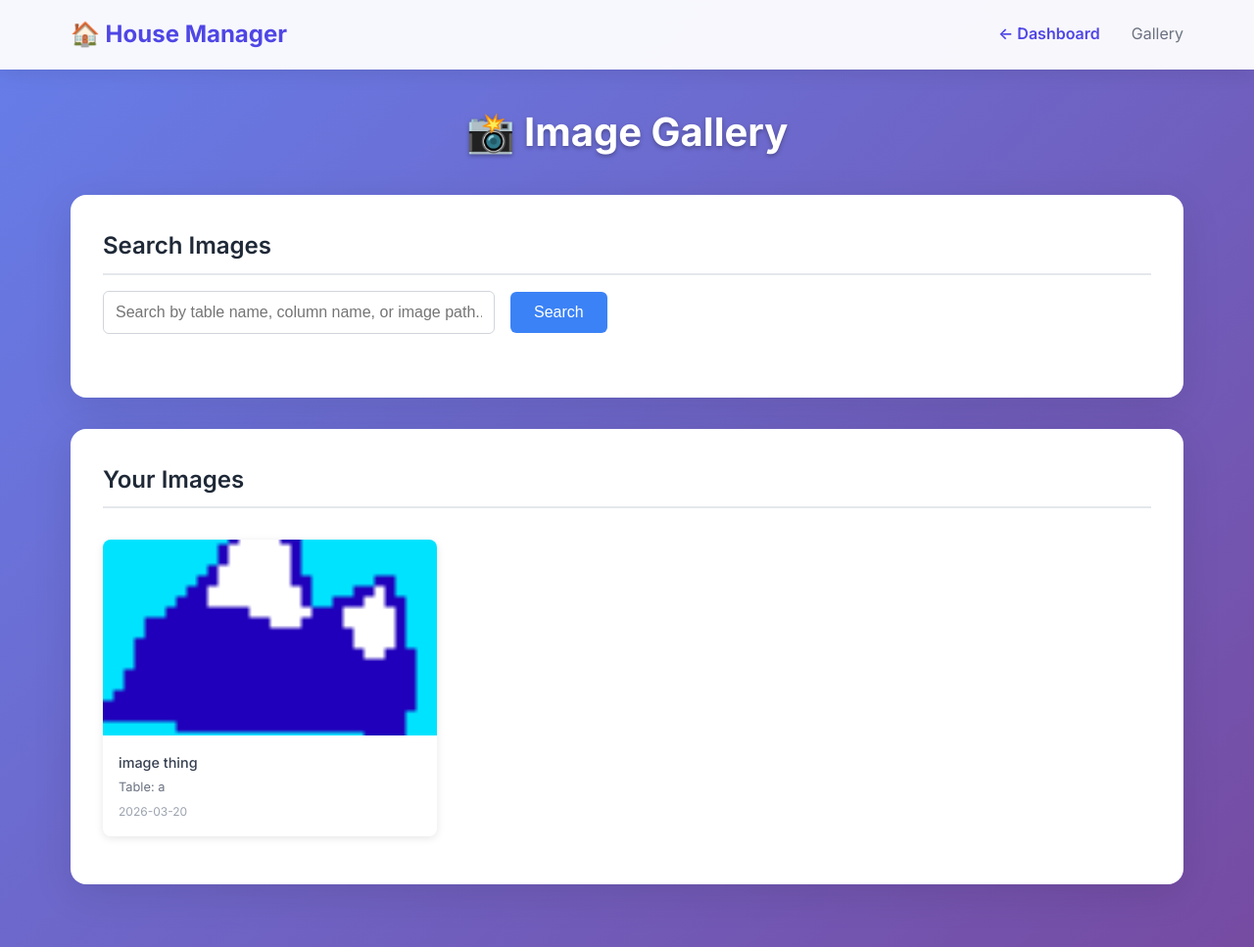
After one commit to Tejas-pandey1/Website, a Flask app: page /gallery in a window 1280 px wide. The commit adds this page. Shown: the whole page at 98% size. Run offline with Flask 3, Linux system fonts and the light colour scheme; the visitor is signed in with stand-in values (Sample User, id 1); data comes from the database, SQL or seed files in the repository; both versions use the stored data as it was after the commit.

Commit message:
init database

```diff
--- a/app.py
+++ b/app.py
@@ -2,23 +2,49 @@ import os
 from datetime import datetime
 
 from flask import Flask, render_template, request, redirect, jsonify, session
+from werkzeug.utils import secure_filename
+from werkzeug.security import generate_password_hash, check_password_hash
 import sqlite3
 import threading
 import time
 
 app = Flask(__name__)
-app.secret_key = os.environ.get("SECRET_KEY", "replace-with-a-secure-random-secret")  # Change in production
+app.secret_key = os.environ.get("SECRET_KEY", "your-super-secret-key-change-in-production-really-do-it")
+app.config['SESSION_PERMANENT'] = True
+app.config['PERMANENT_SESSION_LIFETIME'] = 30 * 24 * 60 * 60  # 30 days
+
+# Image upload configuration
+UPLOAD_FOLDER = 'static/uploads'
+ALLOWED_EXTENSIONS = {'png', 'jpg', 'jpeg', 'gif', 'webp'}
+app.config['UPLOAD_FOLDER'] = UPLOAD_FOLDER
+app.config['MAX_CONTENT_LENGTH'] = 16 * 1024 * 1024  # 16MB max file size
+
+# Create upload folder if it doesn't exist
+if not os.path.exists(UPLOAD_FOLDER):
+    os.makedirs(UPLOAD_FOLDER)
+
+def get_db():
+    db_path = os.path.join(os.getcwd(), "database.db")
+    conn = sqlite3.connect(db_path)
+    conn.row_factory = sqlite3.Row
+    return conn
+
+def allowed_file(filename):
+    return '.' in filename and filename.rsplit('.', 1)[1].lower() in ALLOWED_EXTENSIONS
 
 from database_setup import main as setup_db
 setup_db()
 
+# Verify database has required tables
+db = get_db()
+managers_table = db.execute("SELECT name FROM sqlite_master WHERE type='table' AND name='managers'").fetchone()
+if not managers_table:
+    app.logger.error("Managers table not found! Database setup may have failed.")
+else:
+    user_count = db.execute("SELECT COUNT(*) as count FROM managers").fetchone()["count"]
+    app.logger.info(f"Database initialized successfully. {user_count} users found.")
+
 background_thread_started = False
-
-
-def get_db():
-    conn = sqlite3.connect("database.db")
-    conn.row_factory = sqlite3.Row
-    return conn
 
 
 def get_cell_values(db, table_id):
@@ -216,16 +242,19 @@ def login():
         db = get_db()
 
         user = db.execute(
-            "SELECT * FROM managers WHERE username=? AND password=?",
-            (username, password),
+            "SELECT * FROM managers WHERE username=?",
+            (username,),
         ).fetchone()
 
-        if user:
+        if user and check_password_hash(user["password"], password):
             session["manager_id"] = user["id"]
             session["username"] = user["username"]
+            session.permanent = True  # Make session persistent
+            app.logger.info(f"User logged in: {username}")
             return redirect("/dashboard")
         else:
-            return "Login Failed", 401
+            app.logger.warning(f"Failed login attempt for username: {username}")
+            return "Invalid username or password", 401
 
     except Exception as e:
         app.logger.error(f"Error in login: {e}")
@@ -237,25 +266,71 @@ def register():
     if request.method == "GET":
         return render_template("register.html")
 
-    username = request.form["username"]
-    password = request.form["password"]
+    username = request.form.get("username", "").strip()
+    password = request.form.get("password", "").strip()
+
+    # Validation
+    if not username or not password:
+        return "Username and password are required", 400
+
+    if len(username) < 3:
+        return "Username must be at least 3 characters long", 400
+
+    if len(password) < 6:
+        return "Password must be at least 6 characters long", 400
+
+    # Hash the password
+    hashed_password = generate_password_hash(password)
 
     db = get_db()
 
-    db.execute(
-        "INSERT INTO managers (username,password) VALUES (?,?)",
-        (username, password),
-    )
+    try:
+        # Check if username already exists
+        existing_user = db.execute(
+            "SELECT id FROM managers WHERE username = ?",
+            (username,)
+        ).fetchone()
 
-    db.commit()
+        if existing_user:
+            return "Username already exists. Please choose a different username.", 400
 
-    return redirect("/manager")
+        # Insert new user
+        db.execute(
+            "INSERT INTO managers (username, password) VALUES (?, ?)",
+            (username, hashed_password)
+        )
+        db.commit()
+
+        app.logger.info(f"New user registered: {username}")
+        return redirect("/manager")
+
+    except Exception as e:
+        app.logger.error(f"Error registering user: {e}")
+        return "Registration failed. Please try again.", 500
 
 
 @app.route("/logout")
 def logout():
     session.clear()
+    session.pop('manager_id', None)
+    session.pop('username', None)
     return redirect("/")
+
+
+@app.route("/debug")
+def debug():
+    """Debug route to check session and database status"""
+    db = get_db()
+    users = db.execute("SELECT id, username FROM managers").fetchall()
+
+    user_list = "".join(f"<li>{user['username']} (ID: {user['id']})</li>" for user in users)
+
+    return f"""
+    <h1>Debug Info</h1>
+    <p>Session: {dict(session)}</p>
+    <p>Users in DB: {len(users)}</p>
+    <ul>{user_list}</ul>
+    """
 
 
 @app.route("/dashboard")
@@ -508,7 +583,25 @@ def create_row(table_id):
     ).fetchall()
 
     for col in columns:
-        value = request.form.get(f"col_{col['id']}", "")
+        value = ""
+
+        # Handle image uploads
+        if col["type"] == "image":
+            file_key = f"col_{col['id']}"
+            if file_key in request.files:
+                file = request.files[file_key]
+                if file and file.filename and allowed_file(file.filename):
+                    try:
+                        filename = secure_filename(file.filename)
+                        filename = f"{manager_id}_{col['id']}_{datetime.utcnow().timestamp()}_{filename}"
+                        file_path = os.path.join(app.config['UPLOAD_FOLDER'], filename)
+                        file.save(file_path)
+                        value = f"/{file_path}"
+                    except Exception as e:
+                        app.logger.error(f"Error uploading image: {e}")
+        else:
+            value = request.form.get(f"col_{col['id']}", "")
+
         auto_change = 1 if col["auto_change"] and col["type"] == "number" else 0
         change_type = request.form.get(f"change_type_{col['id']}") if auto_change else None
         change_amount_str = request.form.get(f"change_amount_{col['id']}") if auto_change else None
@@ -584,7 +677,26 @@ def update_cell(row_id, column_id):
         (row_id, column_id),
     ).fetchone()
 
-    value = request.form.get("value", "")
+    value = ""
+
+    # Handle image uploads
+    if column["type"] == "image":
+        if 'value' in request.files:
+            file = request.files['value']
+            if file and file.filename and allowed_file(file.filename):
+                try:
+                    filename = secure_filename(file.filename)
+                    filename = f"{manager_id}_{column_id}_{datetime.utcnow().timestamp()}_{filename}"
+                    file_path = os.path.join(app.config['UPLOAD_FOLDER'], filename)
+                    file.save(file_path)
+                    value = f"/{file_path}"
+                except Exception as e:
+                    app.logger.error(f"Error uploading image: {e}")
+        else:
+            # If no new file, keep existing value
+            value = existing["value"] if existing else ""
+    else:
+        value = request.form.get("value", "")
 
     if column["type"] == "number":
         if column["edit_mode"] == "systematic":
@@ -659,6 +771,89 @@ def create_table():
     return redirect("/dashboard")
 
 
+@app.route("/upload_image", methods=["POST"])
+def upload_image():
+    login_check = require_login()
+    if login_check:
+        return login_check
+
+    manager_id = get_current_manager_id()
+
+    if 'file' not in request.files:
+        return "No file provided", 400
+
+    file = request.files['file']
+
+    if file.filename == '':
+        return "No file selected", 400
+
+    if not allowed_file(file.filename):
+        return "File type not allowed. Allowed: png, jpg, jpeg, gif, webp", 400
+
+    try:
+        filename = secure_filename(file.filename)
+        filename = f"{manager_id}_{datetime.utcnow().timestamp()}_{filename}"
+        file_path = os.path.join(app.config['UPLOAD_FOLDER'], filename)
+        file.save(file_path)
+
+        db = get_db()
+        db.execute(
+            "INSERT INTO images (manager_id, filename, file_path) VALUES (?, ?, ?)",
+            (manager_id, file.filename, f"/{file_path}")
+        )
+        db.commit()
+
+        return jsonify({"success": True, "filename": filename, "path": f"/{file_path}"})
+    except Exception as e:
+        app.logger.error(f"Error uploading image: {e}")
+        return "Error uploading file", 500
+
+
+@app.route("/gallery")
+def gallery():
+    login_check = require_login()
+    if login_check:
+        return login_check
+
+    manager_id = get_current_manager_id()
+    db = get_db()
+
+    # Get search query
+    search_query = request.args.get('q', '').strip()
+
+    # Get all images from data tables
+    query = """
+        SELECT
+            cv.value as image_path,
+            cv.row_id,
+            cv.column_id,
+            t.name as table_name,
+            c.name as column_name,
+            r.created_at as uploaded_at
+        FROM cell_values cv
+        JOIN columns c ON cv.column_id = c.id
+        JOIN tables t ON c.table_id = t.id
+        JOIN rows r ON cv.row_id = r.id
+        WHERE t.manager_id = ?
+        AND c.type = 'image'
+        AND cv.value != ''
+        AND cv.value IS NOT NULL
+    """
+
+    params = [manager_id]
+
+    if search_query:
+        query += " AND (t.name LIKE ? OR c.name LIKE ? OR cv.value LIKE ?)"
+        search_param = f"%{search_query}%"
+        params.extend([search_param, search_param, search_param])
+
+    query += " ORDER BY r.created_at DESC"
+
+    images = db.execute(query, params).fetchall()
+
+    return render_template("gallery.html", images=images, search_query=search_query)
+
+
 @app.before_request
 def _start_background_tasks():
     global background_thread_started
--- a/templates/dashboard.html
+++ b/templates/dashboard.html
@@ -13,6 +13,7 @@
         <nav class="nav-container">
             <a href="/" class="logo">🏠 House Manager</a>
             <div class="nav-links">
+                <a href="/gallery" class="back-link">🖼️ Gallery</a>
                 <span style="color: #6b7280;">Welcome, {{ session.get('username', 'Manager') }}</span>
                 <a href="/logout" class="back-link">← Logout</a>
             </div>
--- /dev/null
+++ b/templates/gallery.html
@@ -0,0 +1,183 @@
+<!DOCTYPE html>
+<html lang="en">
+
+<head>
+    <meta charset="UTF-8">
+    <meta name="viewport" content="width=device-width, initial-scale=1.0">
+    <title>Gallery - House Manager</title>
+    <link rel="stylesheet" href="{{ url_for('static', filename='style.css') }}">
+    <style>
+        .gallery-container {
+            display: grid;
+            grid-template-columns: repeat(auto-fill, minmax(280px, 1fr));
+            gap: 1.5rem;
+            padding: 1rem 0;
+        }
+
+        .gallery-item {
+            border-radius: 8px;
+            overflow: hidden;
+            box-shadow: 0 2px 8px rgba(0, 0, 0, 0.1);
+            transition: transform 0.2s, box-shadow 0.2s;
+            background: white;
+        }
+
+        .gallery-item:hover {
+            transform: translateY(-5px);
+            box-shadow: 0 4px 16px rgba(0, 0, 0, 0.15);
+        }
+
+        .gallery-item img {
+            width: 100%;
+            height: 200px;
+            object-fit: cover;
+            display: block;
+        }
+
+        .gallery-item-info {
+            padding: 1rem;
+        }
+
+        .gallery-item-name {
+            font-size: 0.9rem;
+            color: #374151;
+            word-break: break-all;
+            margin-bottom: 0.25rem;
+            font-weight: 500;
+        }
+
+        .gallery-item-meta {
+            font-size: 0.8rem;
+            color: #6b7280;
+            margin-bottom: 0.25rem;
+        }
+
+        .gallery-item-date {
+            font-size: 0.75rem;
+            color: #9ca3af;
+        }
+
+        .no-images {
+            text-align: center;
+            padding: 3rem 1rem;
+            color: #6b7280;
+        }
+
+        .search-section {
+            margin-bottom: 2rem;
+        }
+
+        .search-bar {
+            display: flex;
+            gap: 1rem;
+            align-items: center;
+            flex-wrap: wrap;
+        }
+
+        .search-bar input {
+            flex: 1;
+            min-width: 200px;
+            padding: 0.75rem;
+            border: 1px solid #d1d5db;
+            border-radius: 6px;
+            font-size: 1rem;
+        }
+
+        .search-bar button {
+            padding: 0.75rem 1.5rem;
+            background-color: #3b82f6;
+            color: white;
+            border: none;
+            border-radius: 6px;
+            cursor: pointer;
+            font-weight: 500;
+        }
+
+        .search-bar button:hover {
+            background-color: #2563eb;
+        }
+
+        .clear-search {
+            padding: 0.75rem 1rem;
+            background-color: #6b7280;
+            color: white;
+            border: none;
+            border-radius: 6px;
+            cursor: pointer;
+            text-decoration: none;
+            font-size: 0.9rem;
+        }
+
+        .clear-search:hover {
+            background-color: #4b5563;
+        }
+
+        .search-results {
+            margin-bottom: 1rem;
+            color: #6b7280;
+            font-size: 0.9rem;
+        }
+    </style>
+</head>
+
+<body>
+    <header class="header">
+        <nav class="nav-container">
+            <a href="/" class="logo">🏠 House Manager</a>
+            <div class="nav-links">
+                <a href="/dashboard" class="back-link">← Dashboard</a>
+                <span style="color: #6b7280;">Gallery</span>
+            </div>
+        </nav>
+    </header>
+
+    <main class="main-content">
+        <h1>📸 Image Gallery</h1>
+
+        <div class="card search-section">
+            <h2>Search Images</h2>
+            <form class="search-bar" method="get" action="/gallery">
+                <input name="q" placeholder="Search by table name, column name, or image path..." value="{{ search_query or '' }}">
+                <button type="submit">Search</button>
+                {% if search_query %}
+                <a href="/gallery" class="clear-search">Clear</a>
+                {% endif %}
+            </form>
+            {% if search_query %}
+            <div class="search-results">
+                Showing results for: "<strong>{{ search_query }}</strong>"
+            </div>
+            {% endif %}
+        </div>
+
+        <div class="card">
+            <h2>Your Images</h2>
+            {% if images %}
+            <div class="gallery-container">
+                {% for image in images %}
+                <div class="gallery-item">
+                    <img src="{{ image.image_path }}" alt="{{ image.column_name }}" loading="lazy">
+                    <div class="gallery-item-info">
+                        <div class="gallery-item-name">{{ image.column_name }}</div>
+                        <div class="gallery-item-meta">Table: {{ image.table_name }}</div>
+                        <div class="gallery-item-date">{{ image.uploaded_at[:10] if image.uploaded_at else 'Unknown' }}</div>
+                    </div>
+                </div>
+                {% endfor %}
+            </div>
+            {% else %}
+            <div class="no-images">
+                {% if search_query %}
+                <p>🔍 No images found matching your search.</p>
+                <p><a href="/gallery">Clear search</a> to see all images.</p>
+                {% else %}
+                <p>📭 No images uploaded yet.</p>
+                <p>Create a table with an "Image" column and add some images to see them here!</p>
+                {% endif %}
+            </div>
+            {% endif %}
+        </div>
+    </main>
+</body>
+
+</html>
```
Also changed, not shown: database_setup.py (+16 -1 lines), templates/table.html (+19 -5 lines), database.db (added), static/uploads/1_1_1774007568.976237_New_Piskel_4.png (added).
